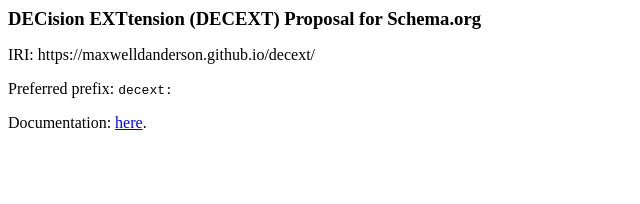
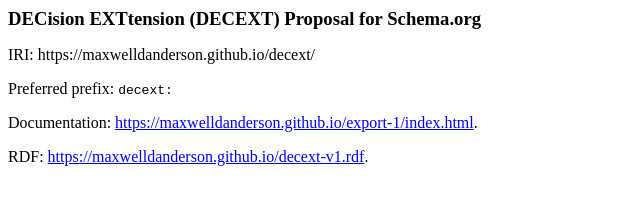
Before and after one commit to MaxwellDAnderson/decext, a plain HTML site: page index.html in a window 1280 px wide. Shown: the whole page, without its empty margins (0-640 px from the left). Drawn offline with Linux system fonts and the light colour scheme.

Commit message:
index update

```diff
--- a/index.html
+++ b/index.html
@@ -6,6 +6,7 @@
     <h1>DECision EXTtension (DECEXT) Proposal for Schema.org</h1>
     <p>IRI: https://maxwelldanderson.github.io/decext/</p>
     <p>Preferred prefix: <code>decext:</code></p>
-    <p>Documentation: <a href="export-1/index.html">here</a>.</p>
+    <p>Documentation: <a href="export-1/index.html">https://maxwelldanderson.github.io/export-1/index.html</a>.</p>
+    <p>RDF: <a href="decext-v1.rdf">https://maxwelldanderson.github.io/decext-v1.rdf</a>.</p>
   </body>
 </html>
```
